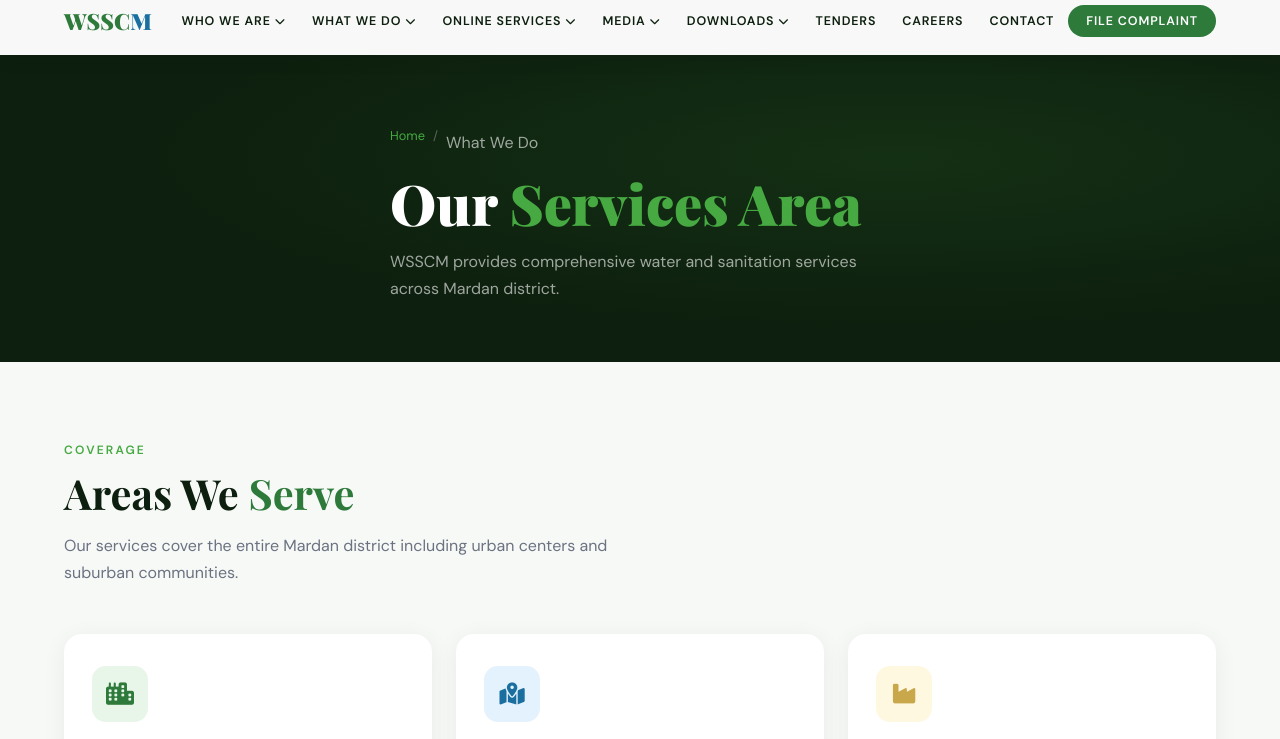
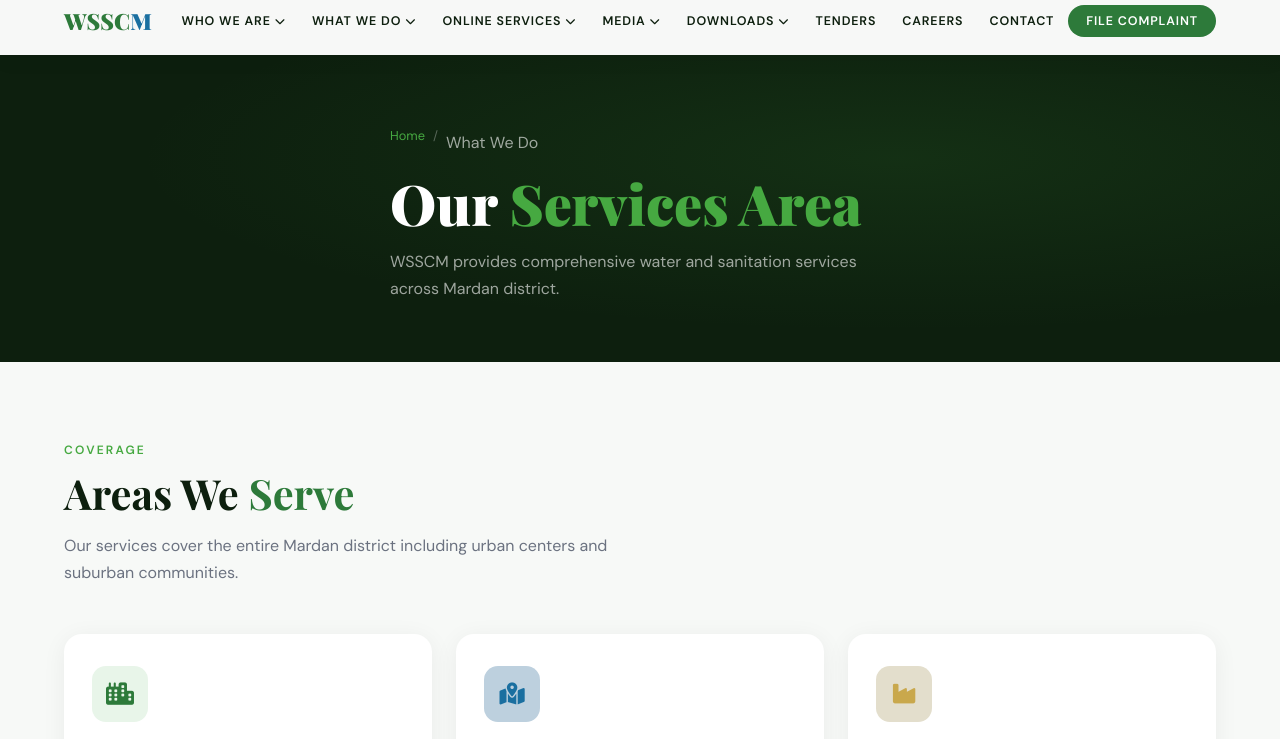
Before and after one commit to Muhammad-Faisal-Fayaz/wsscm-project, a plain HTML site: page wsscm-pages/servicesarea.html in a window 1280 px wide. Shown: the part 46-785 px from the top of the page. Drawn offline with nearby package versions, Linux system fonts and the light colour scheme.

Commit message:
contribution

```diff
--- a/wsscm-pages/servicesarea.html
+++ b/wsscm-pages/servicesarea.html
@@ -93,8 +93,8 @@
   <p class="section-sub fade-in">Our services cover the entire Mardan district including urban centers and suburban communities.</p>
   <div class="card-grid fade-in" style="margin-top:48px">
     <div class="info-card"><div class="card-icon" style="background:var(--green-pale);color:var(--green)"><i class="fa-solid fa-city"></i></div><h3>Mardan City</h3><p>Full water supply, wastewater and solid waste services covering all union councils within Mardan city limits.</p></div>
-    <div class="info-card"><div class="card-icon" style="background:#e3f2fd;color:var(--blue)"><i class="fa-solid fa-map-location-dot"></i></div><h3>Suburban Areas</h3><p>Extending services to rapidly developing suburban colonies and residential areas surrounding Mardan city.</p></div>
-    <div class="info-card"><div class="card-icon" style="background:#fff8e1;color:var(--gold)"><i class="fa-solid fa-industry"></i></div><h3>Industrial Zones</h3><p>Dedicated industrial waste management and water supply solutions for businesses and commercial zones.</p></div>
+    <div class="info-card"><div class="card-icon" style="background:#bdd0de;color:var(--blue)"><i class="fa-solid fa-map-location-dot"></i></div><h3>Suburban Areas</h3><p>Extending services to rapidly developing suburban colonies and residential areas surrounding Mardan city.</p></div>
+    <div class="info-card"><div class="card-icon" style="background:#e3decc;color:var(--gold)"><i class="fa-solid fa-industry"></i></div><h3>Industrial Zones</h3><p>Dedicated industrial waste management and water supply solutions for businesses and commercial zones.</p></div>
   </div>
   <div style="background:var(--dark);border-radius:24px;overflow:hidden;margin-top:60px" class="fade-in">
     <iframe src="https://www.google.com/maps/embed?pb=!1m18!1m12!1m3!1d105610.06880350574!2d71.95648424211912!3d34.18943616123069!2m3!1f0!2f0!3f0!3m2!1i1024!2i768!4f13.1!3m3!1m2!1s0x38deca20e7a77bd9%3A0xcede96de9f847fd5!2sMardan%2C%20Khyber%20Pakhtunkhwa%2023200%2C%20Pakistan!5e0!3m2!1sen!2s!4v1732622572300!5m2!1sen!2s" style="width:100%;height:450px;border:0" allowfullscreen loading="lazy"></iframe>
```
